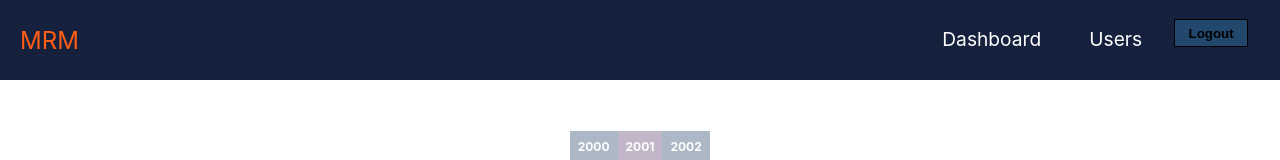
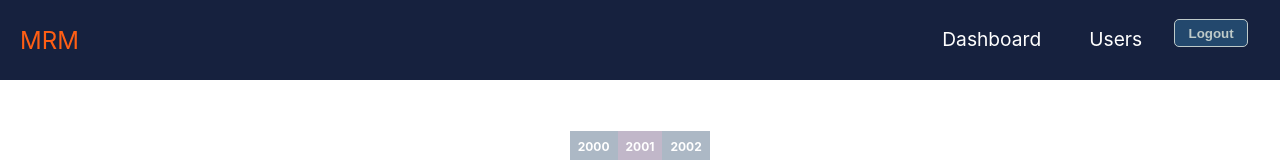
Before and after one commit to MugiranezaJ/mrm-frontend, a React (Create React App) app: page /dashboard in a window 1280 px wide. Shown: the top 160 px of the page. Built offline with nearby package versions, Linux system fonts and the light colour scheme; no server answers; sample sign-in values are in the browser's storage.

Commit message:
fix: fix style issue on logout button

```diff
--- a/src/assets/styles/style.css
+++ b/src/assets/styles/style.css
@@ -90,6 +90,8 @@
   background-color: #23486d;
   padding: 0.4em 1em;
   border: solid 1px;
+  border-radius: 5px;
+  color: #becac9;
 }
 
 /* Drop down */
--- a/src/components/views/Register.js
+++ b/src/components/views/Register.js
@@ -76,7 +76,7 @@ function Register(props){
                                         'patient',
                                         'admin',
                                         'pharmacist',
-                                        'physicist'
+                                        'physician'
                                     ]}
                                 />
 
```
